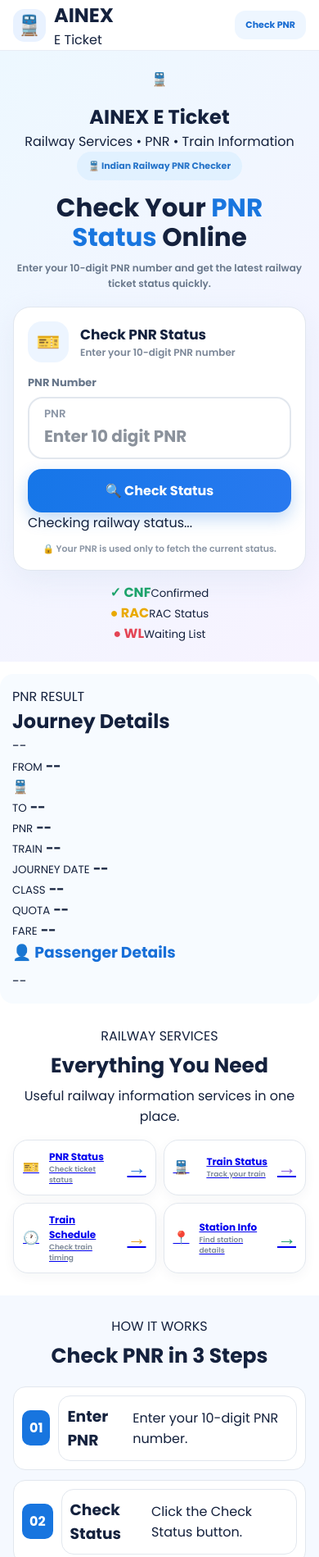
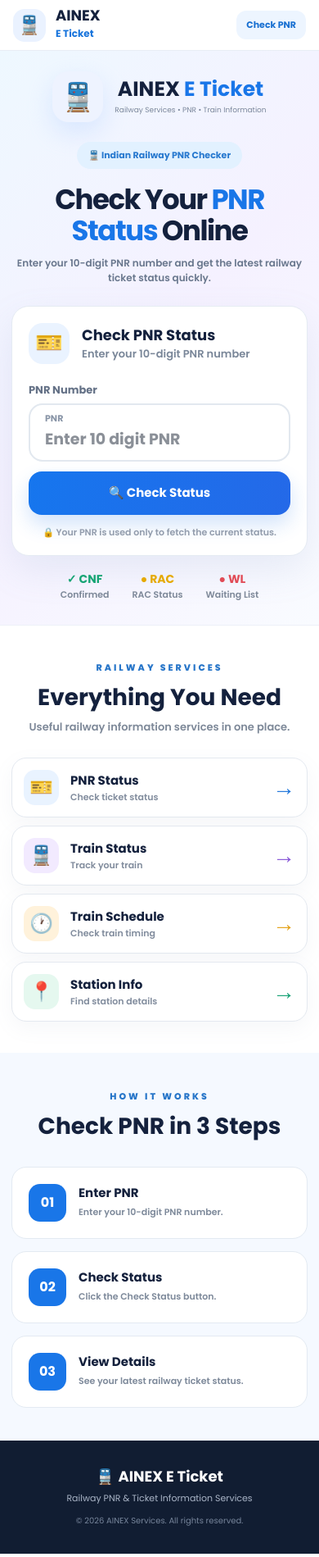
Before and after one commit to ainexservices/Pnr-Status-, a website: page index.html in a window 390 px wide. Shown: the top 1899 px of the page at 82% size. Drawn offline with Linux system fonts and the light colour scheme.

Commit message:
Update style.css

```diff
--- a/style.css
+++ b/style.css
@@ -1,33 +1,275 @@
-*{box-sizing:border-box;margin:0;padding:0}
+*{margin:0;padding:0;box-sizing:border-box}
 html{scroll-behavior:smooth}
-body{font-family:Poppins,sans-serif;color:#14213d;background:#fff}
-.topbar{height:68px;padding:0 5%;display:flex;align-items:center;justify-content:space-between;border-bottom:1px solid #e8edf5;background:#fff}
-.brand{display:flex;align-items:center;gap:10px}.brand-icon{width:44px;height:44px;border-radius:14px;background:#e9f2ff;display:grid;place-items:center;font-size:24px}.brand b{display:block;font-size:20px}.brand small{display:block;color:#1670d8;font-weight:600}
-.top-btn{padding:10px 17px;background:#eef6ff;color:#176bd1;border-radius:13px;text-decoration:none;font-weight:700;font-size:13px}
-.hero{padding:28px 20px 25px;text-align:center;background:linear-gradient(135deg,#edf8ff,#f7f3ff)}
-.main-logo{display:flex;justify-content:center;align-items:center;gap:12px;margin-bottom:20px}.main-logo>span{font-size:40px;background:#eeeaff;border-radius:20px;padding:10px 15px}.main-logo h1{font-size:31px;line-height:1}.main-logo h1 strong{color:#176fd8}.main-logo p{font-size:11px;color:#718096;margin-top:5px}
-.tag{display:inline-block;background:#e1f1ff;color:#2674c9;border-radius:30px;padding:10px 18px;font-size:13px;font-weight:700;margin-bottom:16px}
-.hero>h2{font-size:42px;line-height:1.15;margin-bottom:10px}.hero>h2 span{color:#1976df}.subtitle{max-width:750px;margin:auto;color:#68778b;font-size:15px;font-weight:600}
-.pnr-card{max-width:700px;margin:22px auto 14px;background:#fff;border:1px solid #e1e7ef;border-radius:24px;padding:22px;text-align:left;box-shadow:0 12px 35px #cbd8ea55}
-.card-title{display:flex;align-items:center;gap:14px;margin-bottom:18px}.card-icon{width:58px;height:58px;border-radius:17px;background:#edf5ff;display:grid;place-items:center;font-size:27px}.card-title h3{font-size:20px}.card-title p{font-size:12px;color:#7b8798;font-weight:600}
-.pnr-card label{display:block;font-size:13px;font-weight:700;color:#68778b;margin-bottom:7px}
-.input-box{border:2px solid #e2e7ee;border-radius:18px;padding:9px 18px;margin-bottom:12px}.input-box small{display:block;color:#8b96a6;font-weight:600}.input-box input{border:0;outline:0;width:100%;font:700 22px Poppins;color:#17233d;padding:2px 0}.input-box input::placeholder{color:#8b929c}
-#checkBtn{width:100%;border:0;border-radius:17px;background:linear-gradient(90deg,#1676e8,#2879ef);color:white;padding:16px;font:700 17px Poppins;cursor:pointer;box-shadow:0 8px 20px #1976df44}#checkBtn:disabled{opacity:.7}
-.privacy{text-align:center;color:#8a95a4;font-size:11px;font-weight:600;margin-top:11px}
-#message{display:none;margin-top:12px;padding:10px;border-radius:10px;font-size:13px;font-weight:600;text-align:center}
-.error{display:block!important;background:#fff0f0;color:#d33}.success{display:block!important;background:#edfff5;color:#14834d}
-.legend{display:flex;justify-content:center;gap:55px}.legend div{text-align:center}.legend b{display:block}.legend small{display:block;color:#738094;font-size:11px;font-weight:600}.cnf{color:#1da36b}.rac{color:#e9a900}.wl{color:#e44555}
-.services{padding:32px 20px;background:#fff;text-align:center}.eyebrow{font-size:12px;letter-spacing:3px;color:#2774c9;font-weight:800}.services h2,.how h2{font-size:29px;margin:5px 0}.services>p:not(.eyebrow),.how>p:not(.eyebrow){color:#7b8798;font-size:13px;font-weight:600}
-.service-grid{max-width:850px;margin:20px auto 0;display:grid;grid-template-columns:1fr 1fr;gap:12px}.service{display:flex;align-items:center;text-align:left;gap:12px;border:1px solid #e2e7ee;border-radius:18px;padding:13px 16px;background:#fff;box-shadow:0 4px 15px #17233d0b}.service>span{width:46px;height:46px;border-radius:14px;background:#edf5ff;display:grid;place-items:center;font-size:22px}.service div{flex:1}.service b{display:block;font-size:14px}.service small{display:block;color:#7d8999;font-size:10px;font-weight:600}.service>strong{font-size:27px;color:#2475d7}.service:nth-child(2)>span{background:#f1ebff}.service:nth-child(2)>strong{color:#8154d8}.service:nth-child(3)>span{background:#fff4df}.service:nth-child(3)>strong{color:#e49c15}.service:nth-child(4)>span{background:#e5f8ef}.service:nth-child(4)>strong{color:#1b9b69}
-.how{padding:30px 20px;background:#f5f9ff;text-align:center}.steps{max-width:850px;margin:18px auto 0;display:flex;gap:12px}.steps div{flex:1;background:white;border:1px solid #e2e7ee;border-radius:15px;padding:12px;text-align:left;display:flex;align-items:center;gap:10px}.steps b{background:#1875df;color:#fff;border-radius:10px;padding:9px}.steps span{font-size:12px;font-weight:600}
-footer{padding:18px;text-align:center;background:#14213d;color:white;font-size:12px}footer b{margin-right:8px}footer span{color:#b9c4d4}
-.result{margin-top:15px;background:#f7fbff;border-radius:16px;padding:15px}
-.result h3{color:#176fd8;margin-bottom:8px}.result-grid{display:grid;grid-template-columns:repeat(3,1fr);gap:8px}.result-grid div{background:#fff;padding:9px;border-radius:10px}.result-grid small{display:block;color:#8792a2}.result-grid b{font-size:13px}
-@media(max-width:600px){
-.topbar{height:62px;padding:0 16px}.brand-icon{width:40px;height:40px}.brand b{font-size:17px}.brand small{font-size:11px}.top-btn{font-size:11px;padding:9px 13px}
-.hero{padding:22px 16px 22px}.main-logo{margin-bottom:16px}.main-logo>span{font-size:30px;padding:8px 11px}.main-logo h1{font-size:25px}.main-logo p{font-size:9px}.tag{font-size:11px;padding:9px 14px}.hero>h2{font-size:31px}.subtitle{font-size:12px;line-height:1.6}
-.pnr-card{padding:17px;border-radius:21px;margin-top:18px}.card-title{margin-bottom:15px}.card-icon{width:50px;height:50px;font-size:23px}.card-title h3{font-size:17px}.input-box input{font-size:20px}#checkBtn{padding:14px;font-size:16px}.legend{gap:28px}
-.services{padding:27px 16px}.services h2,.how h2{font-size:25px}.service-grid{gap:9px;margin-top:16px}.service{padding:11px}.service>span{width:40px;height:40px;font-size:19px}.service b{font-size:12px}.service small{font-size:9px}.service>strong{font-size:23px}
-.how{padding:25px 16px}.steps{display:grid;grid-template-columns:1fr}.steps div{padding:10px}.steps div:nth-child(3){display:none}
+body{font-family:Poppins,Arial,sans-serif;color:#14213d;background:#fff;line-height:1.5}
+a{text-decoration:none;color:inherit}
+button,input{font:inherit}
+
+.topbar{
+  height:72px;background:#fff;border-bottom:1px solid #e8edf5;
+  display:flex;align-items:center;justify-content:space-between;
+  padding:0 5%;position:sticky;top:0;z-index:20
 }
-@media(min-width:900px){.hero{padding-top:25px}.pnr-card{margin-top:20px}.services{padding-top:30px}}
+.brand{display:flex;align-items:center;gap:12px}
+.brand-icon{
+  width:46px;height:46px;border-radius:14px;background:#eaf2ff;
+  display:grid;place-items:center;font-size:25px
+}
+.brand h2{font-size:22px;line-height:1}
+.brand span{font-size:12px;font-weight:700;color:#1774dc}
+.top-btn{
+  background:#edf5ff;color:#176fd1;padding:11px 18px;
+  border-radius:12px;font-size:13px;font-weight:700
+}
+
+.hero{
+  text-align:center;padding:38px 20px 34px;
+  background:linear-gradient(135deg,#eef8ff,#f5f1ff,#f9fbff);
+  border-bottom:1px solid #edf0f7
+}
+.main-brand{
+  display:flex;justify-content:center;align-items:center;
+  gap:14px;margin:0 auto 30px
+}
+.main-logo{
+  width:76px;height:76px;border-radius:24px;background:#eef3ff;
+  display:grid;place-items:center;font-size:42px;
+  box-shadow:0 12px 30px #a9c9ff55
+}
+.main-brand h1{font-size:32px;line-height:1.1}
+.main-brand h1 b{color:#1976e8}
+.main-brand p{font-size:11px;color:#7b879b;margin-top:5px}
+
+.tag{
+  display:inline-block;background:#e2f1ff;color:#2879cf;
+  padding:9px 18px;border-radius:30px;font-size:13px;font-weight:700;
+  margin-bottom:18px
+}
+.hero>h2{
+  font-size:clamp(32px,5vw,58px);line-height:1.12;
+  letter-spacing:-2px;margin-bottom:12px
+}
+.hero>h2 span{color:#1976e8}
+.subtitle{
+  max-width:720px;margin:auto;color:#69778d;
+  font-size:15px;font-weight:600
+}
+
+.pnr-card{
+  max-width:850px;margin:32px auto 18px;background:#fff;
+  padding:28px;border:1px solid #e5ebf3;border-radius:25px;
+  box-shadow:0 18px 45px #7998bd22;text-align:left
+}
+.card-title{display:flex;align-items:center;gap:15px;margin-bottom:22px}
+.card-icon{
+  width:58px;height:58px;border-radius:17px;background:#eaf3ff;
+  display:grid;place-items:center;font-size:27px
+}
+.card-title h3{font-size:21px}
+.card-title p{font-size:13px;color:#7a8799;font-weight:600}
+.pnr-card label{
+  display:block;font-size:13px;font-weight:700;
+  color:#657287;margin-bottom:7px
+}
+.input-box{
+  border:2px solid #e2e8ef;border-radius:17px;
+  padding:8px 18px;background:#fff;margin-bottom:12px
+}
+.input-box small{display:block;color:#8995a7;font-size:11px;font-weight:700}
+.input-box input{
+  width:100%;border:0;outline:0;font-size:21px;font-weight:700;
+  color:#1d2739;background:transparent;padding:3px 0
+}
+.input-box input::placeholder{color:#8b9098}
+#checkBtn{
+  width:100%;border:0;border-radius:16px;padding:16px;
+  color:#fff;background:linear-gradient(100deg,#1676ee,#2469e8);
+  font-size:17px;font-weight:700;cursor:pointer;
+  box-shadow:0 12px 25px #2478e933;transition:.2s
+}
+#checkBtn:hover{transform:translateY(-2px);box-shadow:0 15px 30px #2478e944}
+#checkBtn:disabled{opacity:.7;cursor:wait;transform:none}
+
+.loading{
+  text-align:center;color:#2775d2;font-size:13px;
+  font-weight:600;padding-top:13px
+}
+.loading span{
+  display:inline-block;width:13px;height:13px;
+  border:2px solid #cce0ff;border-top-color:#1876ed;
+  border-radius:50%;animation:spin .7s linear infinite;
+  vertical-align:-2px;margin-right:6px
+}
+@keyframes spin{to{transform:rotate(360deg)}}
+
+.error{
+  margin-top:12px;padding:11px 14px;border-radius:12px;
+  background:#fff0f0;color:#d74747;font-size:13px;font-weight:600
+}
+.hidden{display:none!important}
+.privacy{text-align:center;color:#929cac;font-size:11px;font-weight:600;margin-top:13px}
+
+.status-key{
+  display:flex;justify-content:center;gap:45px
+}
+.status-key div{text-align:center}
+.status-key b{display:block;font-size:15px}
+.status-key small{display:block;color:#7d8898;font-size:11px;font-weight:600}
+.cnf{color:#16a474}.rac{color:#e5a900}.wl{color:#e14c57}
+
+.result{
+  max-width:1000px;margin:30px auto;padding:0 20px
+}
+.result-head{
+  display:flex;align-items:center;justify-content:space-between;
+  background:#fff;border:1px solid #e5eaf2;border-radius:20px 20px 0 0;
+  padding:20px 24px
+}
+.result-head span,.section-heading>span{
+  color:#2876c9;font-size:11px;font-weight:800;letter-spacing:3px
+}
+.result-head h2{font-size:25px}
+.status-badge{
+  padding:9px 16px;border-radius:30px;background:#e8fff5;
+  color:#15956c;font-size:13px;font-weight:800
+}
+
+.journey{
+  display:flex;align-items:center;justify-content:center;
+  gap:30px;background:#f5f9ff;padding:25px
+}
+.station{flex:1;text-align:right}
+.station.right{text-align:left}
+.station small{display:block;color:#8a96a7;font-size:10px;font-weight:700}
+.station strong{font-size:20px}
+.journey-line{
+  width:55px;height:55px;border-radius:50%;background:#e5f0ff;
+  display:grid;place-items:center;font-size:25px
+}
+
+.info-grid{
+  display:grid;grid-template-columns:repeat(3,1fr);
+  gap:1px;background:#e5eaf2;border:1px solid #e5eaf2
+}
+.info{background:#fff;padding:17px 20px}
+.info small{display:block;color:#8b96a6;font-size:10px;font-weight:700}
+.info strong{font-size:14px}
+
+.passenger-section{
+  background:#fff;border:1px solid #e5eaf2;border-top:0;
+  border-radius:0 0 20px 20px;padding:22px
+}
+.section-title{
+  display:flex;justify-content:space-between;align-items:center;
+  margin-bottom:14px
+}
+.section-title h3{font-size:18px}
+.section-title span{font-size:12px;color:#7d8798;font-weight:700}
+
+.passenger{
+  display:flex;align-items:center;justify-content:space-between;
+  padding:15px;border:1px solid #e8edf4;border-radius:14px;
+  margin-top:10px;background:#fafcff
+}
+.passenger strong{display:block;font-size:14px}
+.passenger span{display:block;font-size:12px;color:#7c8797;margin-top:3px}
+.passenger-status{font-size:12px;font-weight:800;color:#16a474}
+
+.services{padding:55px 20px}
+.section-heading{text-align:center;margin-bottom:28px}
+.section-heading h2{font-size:34px;margin:5px 0}
+.section-heading p{font-size:13px;color:#7e8999;font-weight:600}
+
+.service-grid{
+  max-width:1000px;margin:auto;
+  display:grid;grid-template-columns:repeat(2,1fr);gap:14px
+}
+.service{
+  display:flex;align-items:center;gap:14px;
+  padding:18px;border:1px solid #e4e9f0;border-radius:18px;
+  background:#fff;box-shadow:0 8px 25px #7c91aa12
+}
+.service>div{
+  width:48px;height:48px;border-radius:14px;
+  display:grid;place-items:center;font-size:23px
+}
+.service section{flex:1}
+.service b{display:block;font-size:15px}
+.service small{display:block;color:#818c9d;font-size:11px;font-weight:600}
+.service>strong{font-size:28px}
+.blue>div{background:#e9f3ff}.blue>strong{color:#2177db}
+.purple>div{background:#f2eaff}.purple>strong{color:#8757d7}
+.orange>div{background:#fff2db}.orange>strong{color:#e4a21a}
+.green>div{background:#e5f8ef}.green>strong{color:#18a276}
+
+.how{
+  padding:55px 20px;background:#f5f9ff
+}
+.steps{
+  max-width:1000px;margin:auto;
+  display:grid;grid-template-columns:repeat(3,1fr);gap:15px
+}
+.step{
+  display:flex;gap:15px;background:#fff;padding:20px;
+  border:1px solid #e3eaf2;border-radius:18px
+}
+.step>b{
+  min-width:46px;height:46px;border-radius:14px;
+  background:#1976e8;color:#fff;display:grid;place-items:center
+}
+.step h3{font-size:15px}
+.step p{font-size:11px;color:#7d899a;font-weight:600;margin-top:3px}
+
+footer{
+  text-align:center;padding:30px 20px;background:#111d32;color:#fff
+}
+.footer-logo{font-size:18px}
+footer p{font-size:11px;color:#aab5c7;margin:5px}
+footer small{font-size:10px;color:#77859b}
+
+@media(max-width:700px){
+  .topbar{height:62px;padding:0 16px}
+  .brand-icon{width:40px;height:40px;font-size:22px}
+  .brand h2{font-size:18px}
+  .top-btn{padding:9px 12px;font-size:11px}
+
+  .hero{padding:25px 14px 28px}
+  .main-brand{margin-bottom:24px}
+  .main-logo{width:62px;height:62px;font-size:34px;border-radius:20px}
+  .main-brand h1{font-size:25px}
+  .main-brand p{font-size:9px}
+  .tag{font-size:11px;padding:8px 14px}
+  .hero>h2{font-size:34px;letter-spacing:-1.5px}
+  .subtitle{font-size:12px}
+
+  .pnr-card{padding:20px;margin-top:25px;border-radius:21px}
+  .card-icon{width:50px;height:50px}
+  .card-title h3{font-size:18px}
+  .input-box input{font-size:19px}
+  #checkBtn{font-size:15px;padding:15px}
+
+  .status-key{gap:28px}
+  .status-key b{font-size:14px}
+
+  .result{padding:0 14px}
+  .result-head{padding:16px}
+  .result-head h2{font-size:20px}
+  .journey{gap:12px;padding:18px 12px}
+  .station strong{font-size:15px}
+  .journey-line{width:44px;height:44px;font-size:20px}
+  .info-grid{grid-template-columns:repeat(2,1fr)}
+  .info{padding:13px}
+  .info strong{font-size:12px}
+
+  .services{padding:38px 14px}
+  .section-heading h2{font-size:28px}
+  .service-grid{grid-template-columns:1fr;gap:10px}
+  .service{padding:14px}
+  .service>div{width:43px;height:43px}
+
+  .how{padding:40px 14px}
+  .steps{grid-template-columns:1fr}
+}
+
+@media(min-width:701px){
+  .topbar{padding-left:max(5%,calc((100% - 1200px)/2));padding-right:max(5%,calc((100% - 1200px)/2))}
+}
```
